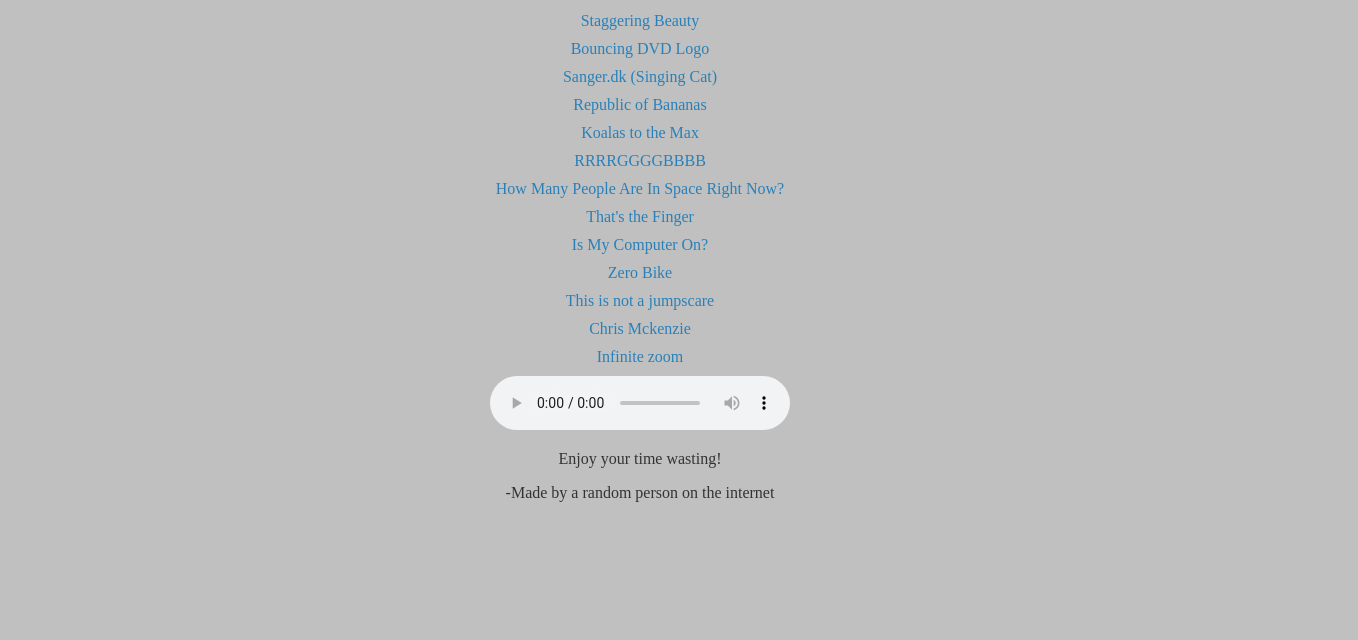
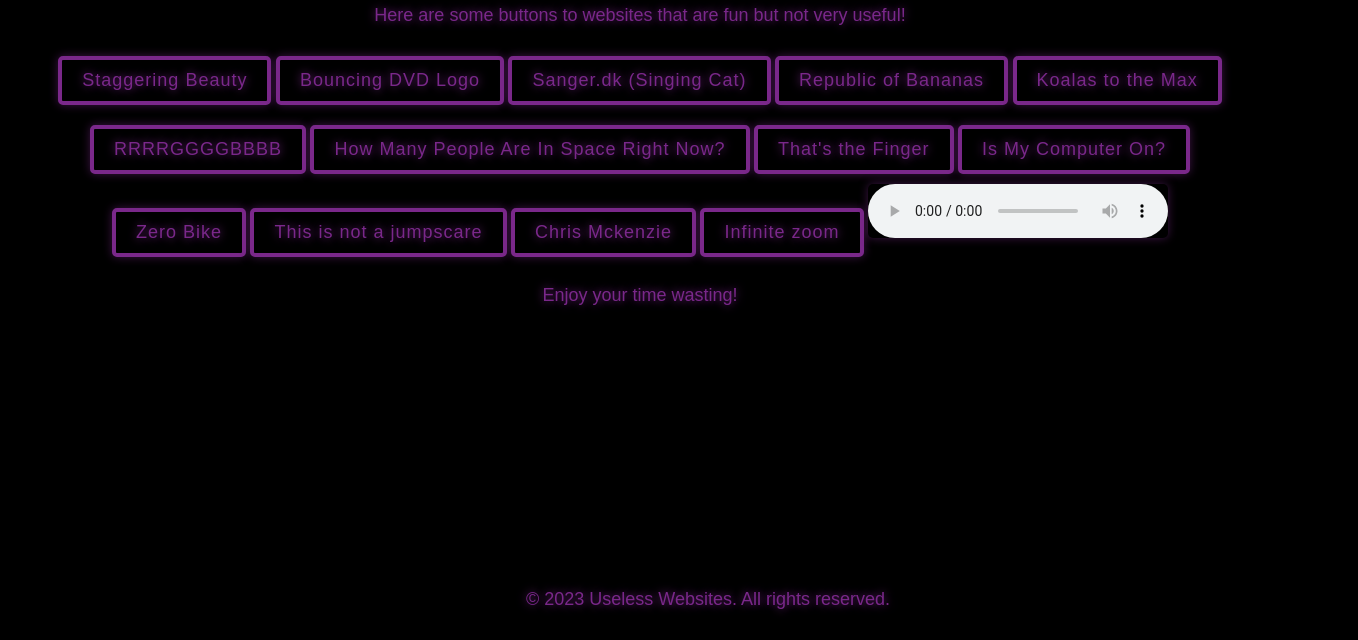
Before and after one commit to Saarth-Manchanda/Useless, a plain HTML site: page index.html in a window 1280 px wide. Shown: the part 160-800 px from the top of the page, 1358 px wide, since content can reach past the window. Drawn offline with Linux system fonts and the light colour scheme.

Commit message:
Update index.html

```diff
--- a/index.html
+++ b/index.html
@@ -1,49 +1,145 @@
 <!DOCTYPE html>
+
 <html lang="en">
+
 <head>
+
     <meta charset="UTF-8">
+
     <meta name="viewport" content="width=device-width, initial-scale=1.0">
+
     <title>Useless Websites</title>
+
     <style>
+
         body {
-            font: Copperplate Gothic Light;
-            background-color: #C0C0C0;
-            color: #333;
+            font-family: 'Montserrat', sans-serif;
+            background-color: #000; /* Black background */
             text-align: center;
             padding: 50px;
         }
+
         h1 {
-            color: #2c3e50;
+            color: #7A288A; /* Purple text color */
+            text-shadow: 0 0 10px #7A288A; /* Purple glow effect */
+            font-size: 48px;
+            font-weight: bold;
+            margin-bottom: 20px;
         }
-        a {
-            display: block;
+
+        .button {
+            cursor: pointer;
+            background-color: #000; /* Black button background */
+            border: 4px solid #7A288A; /* Purple button border */
+            padding: 10px 20px;
             margin: 10px 0;
-            text-decoration: none;
-            color: #2980b9;
+            font-size: 18px;
+            letter-spacing: 1px;
             transition: transform 0.3s ease; /* Smooth transition for zoom effect */
+            color: #7A288A; /* Purple button text color */
+            text-shadow: 0 0 10px #7A288A; /* Purple glow effect */
+            border-radius: 5px; /* Rounded button corners */
+            box-shadow: 0 0 10px rgba(122, 40, 138, 0.5); /* Purple button shadow */
         }
-        a:hover {
-            text-decoration: underline;
-            transform: scale(1.2); /* Zoom in effect */
+
+        .button:hover {
+            background-color: #1A1A1A; /* Dark gray button background on hover */
+            transform: scale(1.1); /* Zoom in effect */
         }
+
+        .box-button {
+            cursor: pointer;
+            border: 4px solid #7A288A; /* Purple button border */
+            background-color: #000; /* Black button background */
+            padding-bottom: 10px;
+            transition: 0.1s ease-in-out;
+            user-select: none;
+            color: #7A288A; /* Purple button text color */
+            text-shadow: 0 0 10px #7A288A; /* Purple glow effect */
+            border-radius: 5px; /* Rounded button corners */
+            box-shadow: 0 0 10px rgba(122, 40, 138, 0.5); /* Purple button shadow */
+        }
+
+        .box-button:active {
+            padding: 0;
+            margin-bottom: 10px;
+            transform: translateY(10px);
+        }
+
+        audio {
+            background-color: #000; /* Black audio background */
+            color: #7A288A; /* Purple audio text color */
+            text-shadow: 0 0 10px #7A288A; /* Purple glow effect */
+            border-radius: 5px; /* Rounded audio corners */
+            box-shadow: 0 0 10px rgba(122, 40, 138, 0.5); /* Purple audio shadow */
+        }
+
+        p {
+            color: #7A288A; /* Purple text color */
+            text-shadow: 0 0 10px #7A288A; /* Purple glow effect */
+            font-size: 18px;
+            margin-bottom: 20px;
+        }
+
+        .footer {
+            position: absolute;
+            bottom: 0;
+            width: 100%;
+            background-color: #000; /* Black footer background */
+            color: #7A288A; /* Purple footer text color */
+            text-shadow: 0 0 10px #7A288A; /* Purple glow effect */
+            padding: 10px;
+            text-align: center;
+        }
+
     </style>
+
+    <script>
+
+        function openLink(url) {
+            window.open(url, '_blank');
+        }
+
+        function playSound() {
+            var sound = new Audio('click.mp3');
+            sound.play();
+        }
+
+    </script>
+
 </head>
+
 <body>
+
     <h1>Welcome to Useless Websites</h1>
-    <p>Here are some links to websites that are fun but not very useful!</p>
-    <a href="http://www.staggeringbeauty.com/" target="_blank">Staggering Beauty</a>
-    <a href="http://www.bouncingdvdlogo.com/" target="_blank">Bouncing DVD Logo</a>
-    <a href="http://www.sanger.dk/" target="_blank">Sanger.dk (Singing Cat)</a>
-    <a href="http://www.republiquedesmangues.fr/" target="_blank">Republic of Bananas</a>
-    <a href="http://www.koalastothemax.com/" target="_blank">Koalas to the Max</a>
-    <a href="http://www.rrrgggbbb.com/" target="_blank">RRRRGGGGBBBB</a>
-    <a href="http://www.howmanypeopleareinspacerightnow.com/" target="_blank">How Many People Are In Space Right Now?</a>
-    <a href="http://www.thatsthefinger.com/" target="_blank">That's the Finger</a>
-    <a href="http://www.ismycomputeron.com/" target="_blank">Is My Computer On?</a>
-    <a href="http://www.zerobike.com/" target="_blank">Zero Bike</a>
-    <a href="https://thisisnotajumpscare.com/" target="_blank">This is not a jumpscare</a>
-    <a href="https://chrismckenzie.com/" target="_blank">Chris Mckenzie</a>
-    <a href="https://zoomquilt.org/" target="_blank">Infinite zoom</a>
+
+    <p>Here are some buttons to websites that are fun but not very useful!</p>
+
+    <button class="button" onclick="openLink('http://www.staggeringbeauty.com/')" onmouseover="playSound()">Staggering Beauty</button>
+
+    <button class="button" onclick="openLink('http://www.bouncingdvdlogo.com/')" onmouseover="playSound()">Bouncing DVD Logo</button>
+
+    <button class="button" onclick="openLink('http://www.sanger.dk/')" onmouseover="playSound()">Sanger.dk (Singing Cat)</button>
+
+    <button class="button" onclick="openLink('http://www.republiquedesmangues.fr/')" onmouseover="playSound()">Republic of Bananas</button>
+
+    <button class="button" onclick="openLink('http://www.koalastothemax.com/')" onmouseover="playSound()">Koalas to the Max</button>
+
+    <button class="button" onclick="openLink('http://www.rrrgggbbb.com/')" onmouseover="playSound()">RRRRGGGGBBBB</button>
+
+    <button class="button" onclick="openLink('http://www.howmanypeopleareinspacerightnow.com/')" onmouseover="playSound()">How Many People Are In Space Right Now?</button>
+
+    <button class="button" onclick="openLink('http://www.thatsthefinger.com/')" onmouseover="playSound()">That's the Finger</button>
+
+    <button class="button" onclick="openLink('http://www.ismycomputeron.com/')" onmouseover="playSound()">Is My Computer On?</button>
+
+    <button class="button" onclick="openLink('http://www.zerobike.com/')" onmouseover="playSound()">Zero Bike</button>
+
+    <button class="button" onclick="openLink('https://thisisnotajumpscare.com/')" onmouseover="playSound()">This is not a jumpscare</button>
+
+    <button class="button" onclick="openLink('https://chrismckenzie.com/')" onmouseover="playSound()">Chris Mckenzie</button>
+
+    <button class="button" onclick="openLink('https://zoomquilt.org/')" onmouseover="playSound()">Infinite zoom</button>
 
     <audio controls autoplay loop>
         <source src="LONOWN - AVANGARD (Slowed) [TubeRipper.com].mp3" type="audio/mpeg">
@@ -51,6 +147,11 @@
     </audio>
 
     <p>Enjoy your time wasting!</p>
-    <p>-Made by a random person on the internet</p>
+
+    <div class="footer">
+        <p>&copy; 2023 Useless Websites. All rights reserved.</p>
+    </div>
+
 </body>
+
 </html>
```
